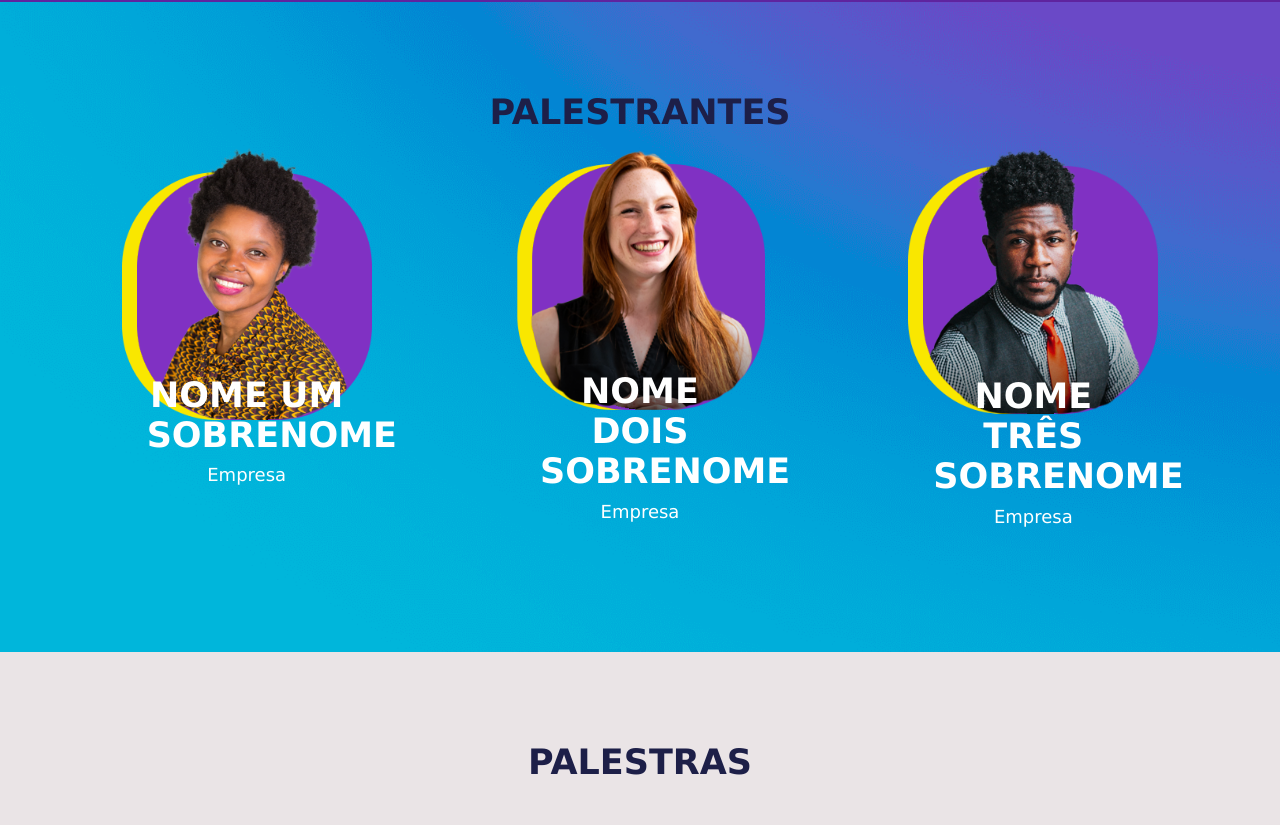
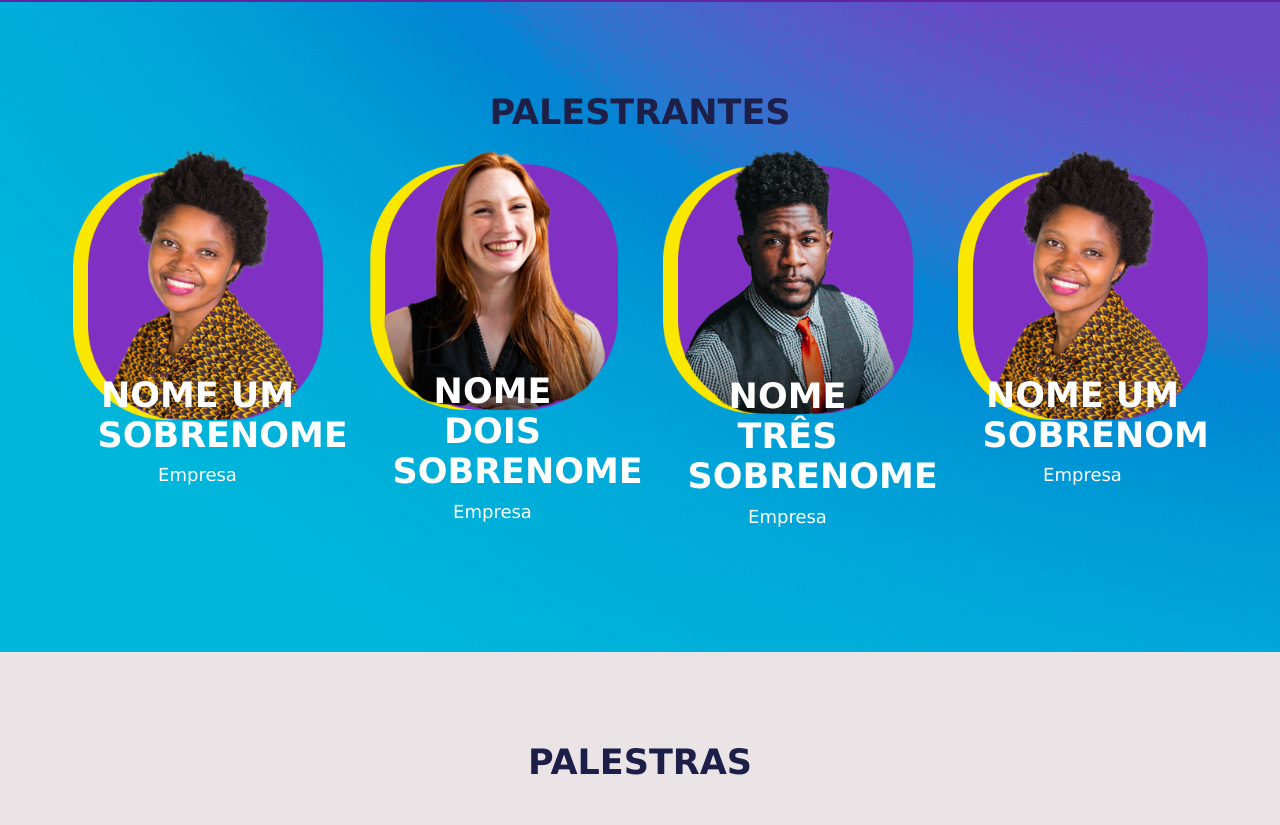
Before and after one commit to disabela-maria20/next-apas-app, a Next.js app: page / in a window 1280 px wide. Shown: the part 3515-4340 px from the top of the page. Built offline with nearby package versions, Linux system fonts and the light colour scheme; a web font is replaced by a local one.

Commit message:
refactor: :lipstick: update slide

```diff
--- a/src/components/organisms/Speeches/index.tsx
+++ b/src/components/organisms/Speeches/index.tsx
@@ -25,13 +25,20 @@ const Speeches = () => {
       name: 'Nome Três Sobrenome',
       company: 'Empresa',
       url: 'speaker-3.png'
+    },
+    {
+      id: 0,
+      name: 'Nome Um Sobrenome',
+      company: 'Empresa',
+      url: 'speaker-1.png'
     }
   ]
 
   const responsives = {
     0: { items: 1 },
     568: { items: 2 },
-    992: { items: 3 }
+    992: { items: 4 },
+    1200: { items: 4 }
   }
 
   return (
@@ -74,6 +81,10 @@ const Speeches = () => {
                 768: {
                   slidesPerView: 3,
                   spaceBetween: 40
+                },
+                1200: {
+                  slidesPerView: 4,
+                  spaceBetween: 40
                 }
               }}
               modules={[Autoplay]}
```
